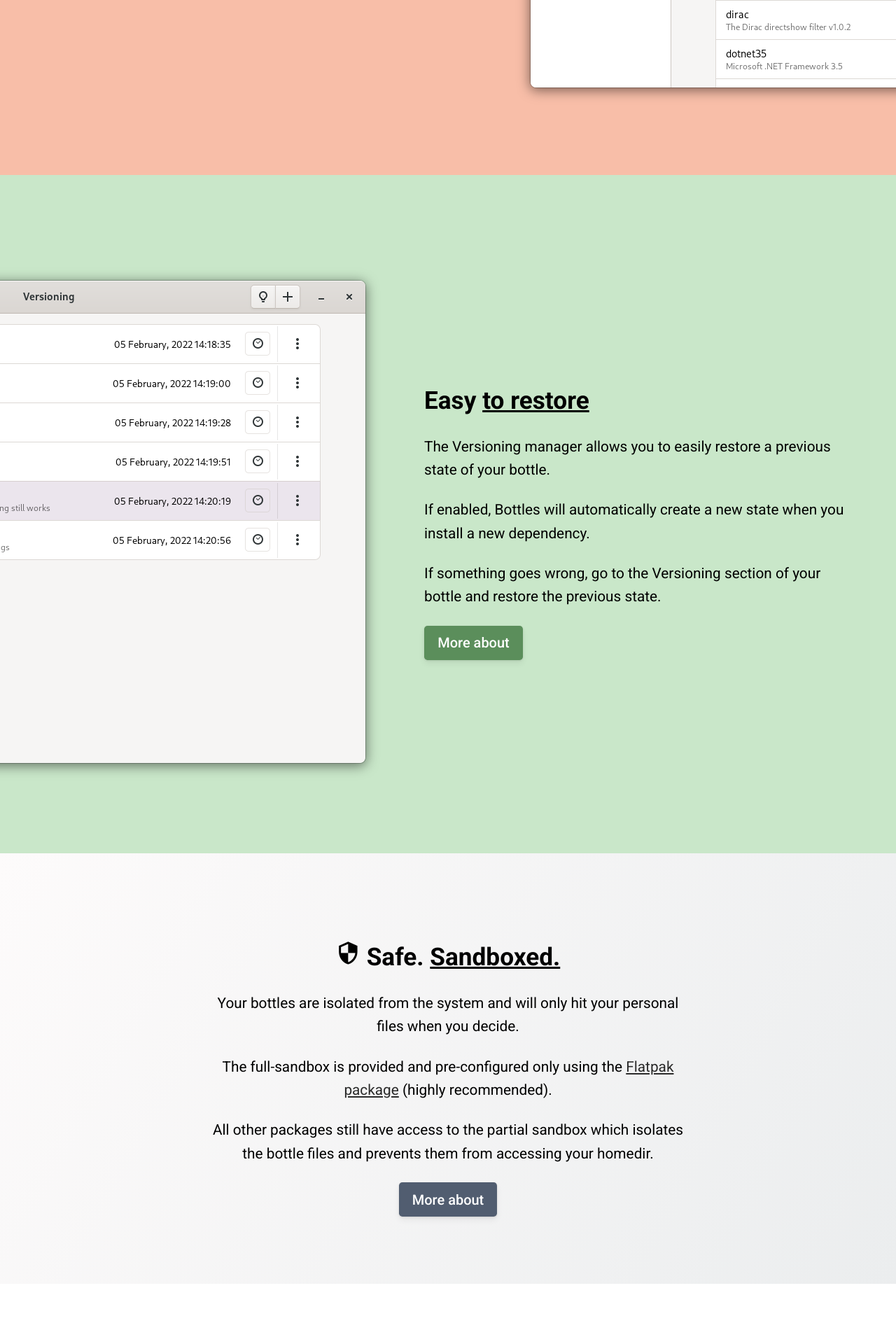
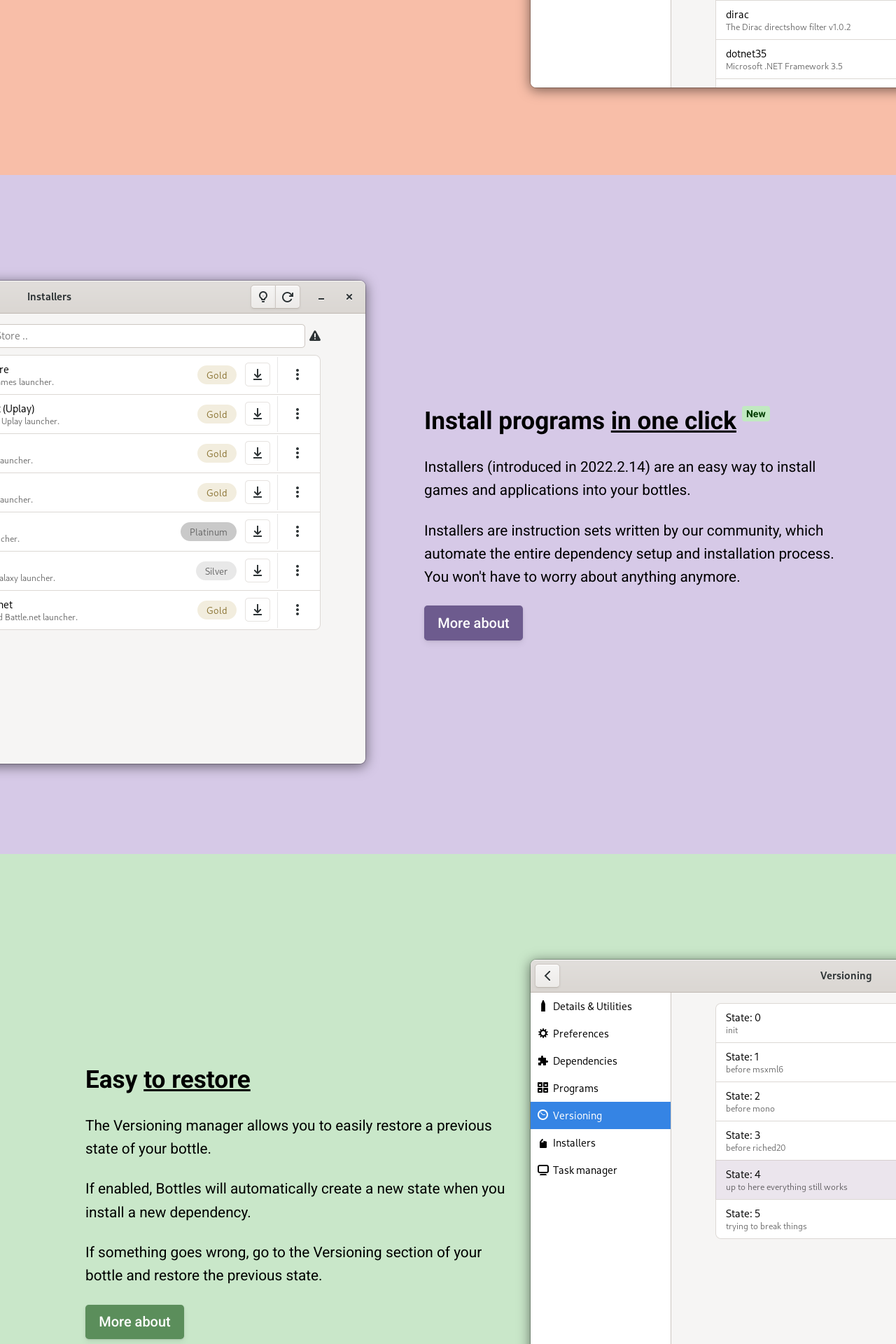
Before and after one commit to bottlesdevs/website, a Jekyll site: the page built from index.html, in a window 1280 px wide. Shown: the part 3668-5588 px from the top of the page at 70% size. Built offline with Jekyll 4.4.1, drawn with Linux system fonts in a browser that asks for light colours; nearby versions of some CDN libraries; comment, search, counter and statistics services are not loaded.

Commit message:
add installers to spotlight

```diff
--- a/assets/css/style.css
+++ b/assets/css/style.css
@@ -740,6 +740,7 @@ section.heading .background {
 .feature-display .description h2 {
     font-size: 2.2em;
     gap: 10px;
+    position: relative;
 }
 
 .menu {
@@ -964,6 +965,24 @@ input[type="search"]:focus {
     background-color: #4a6e4a;
 }
 
+.hero.purple {
+    background: #d6c9e7;
+}
+
+.hero.purple .button {
+    background-color: #6d5b8e;
+}
+
+.hero.purple .button:hover {
+    background-color: #67527a;
+}
+
+.hero.purple .tag,
+.hero.purple .button:active,
+.hero.purple .button:focus {
+    background-color: #604a6e;
+}
+
 #toggle-menu {
     display: none;
 }
@@ -1294,6 +1313,20 @@ section.heading.no-bg {
     font-size: 15px;
     padding: 0;
     justify-content: start;
+}
+
+h2 span.badge {
+    font-size: 14px;
+    position: absolute;
+    background-color: white;
+    padding: 3px 6px;
+    border-radius: 4px;
+    margin: 0 0 0 8px;
+}
+
+.badge.new {
+    background-color: #c1e9c1;
+    color: #003e00;
 }
 
 @media screen and (max-width: 745px) {
@@ -1536,6 +1569,10 @@ section.heading.no-bg {
         background-color: #384838;
     }
 
+    .hero.purple {
+        background-color: #423848;
+    }
+
     section.heading {
         background-image: none;
     }
--- a/index.html
+++ b/index.html
@@ -78,8 +78,24 @@ description: Run Windows programs on Linux.
     <img alt="Bottles highly customisable" src="/uploads/bottles-dependencies-manager.png" />
 </section>
 
+<section class="hero invert purple">
+  <div class="feature-display invert">
+    <div class="description">
+      <h2>Install programs <u>in one click</u><span class="badge new">New</span></h2>
+      <p>Installers (introduced in 2022.2.14) are an easy way to install games
+        and applications into your bottles.</p>
+      <p>Installers are instruction sets written by our community, which
+        automate the entire dependency setup and installation process. You
+        won't have to worry about anything anymore.</p>
+      <a href="https://docs.usebottles.com/bottles/installers"
+          class="button">
+        More about</a>
+    </div>
+    <img alt="Bottles highly customisable" src="/uploads/bottles-installers.png" />
+</section>
+
 <section class="hero invert green">
-  <div class="feature-display invert">
+  <div class="feature-display">
     <div class="description">
       <h2>Easy <u>to restore</u></h2>
       <p>The Versioning manager allows you to easily restore a previous state
```
Also changed, not shown: uploads/installers.png (added).
